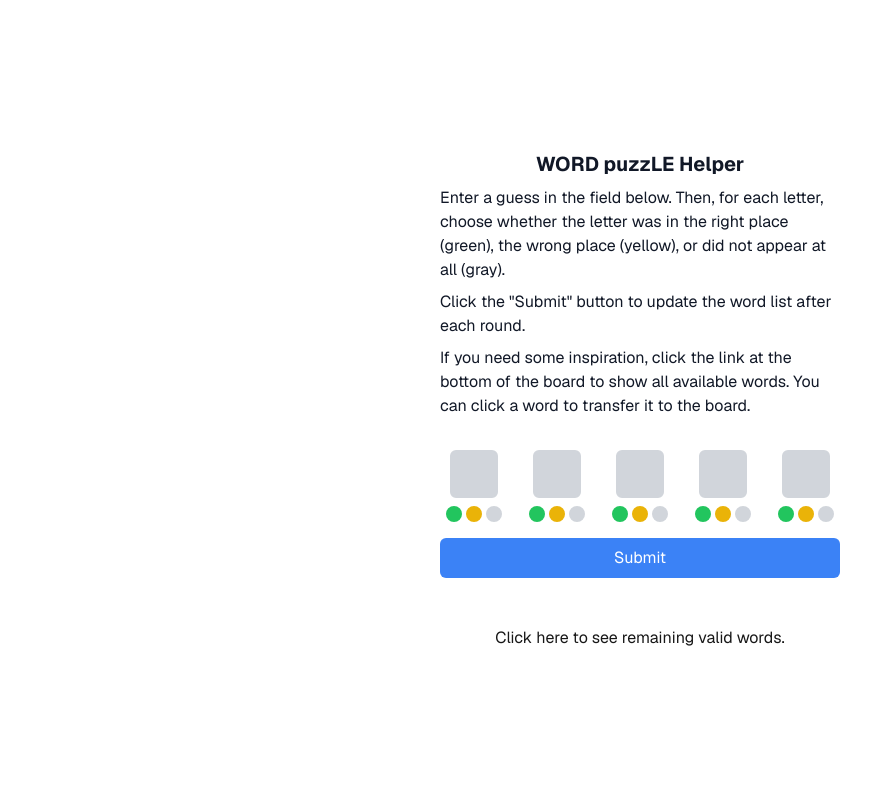
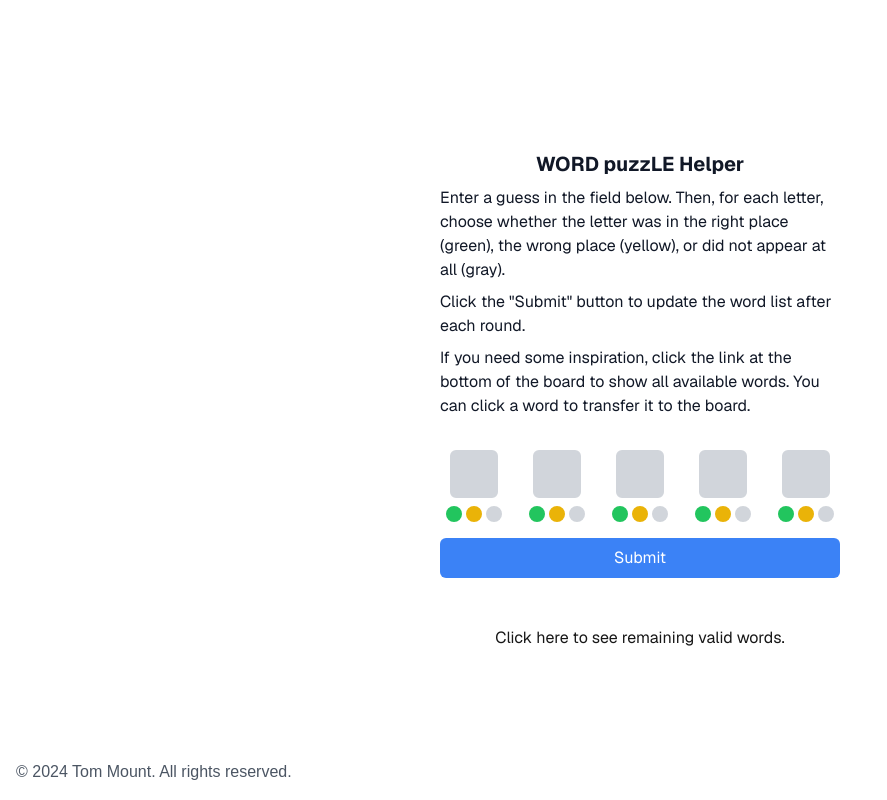
Before and after one commit to tmountjr/wordle-frontend, a Next.js app: page / in a window 1280 px wide. Shown: the whole page, without its empty margins (0-887 px from the left). Built offline with nearby package versions, Linux system fonts and the light colour scheme.

Commit message:
add copyright footer notice

```diff
--- a/src/app/page.js
+++ b/src/app/page.js
@@ -2,10 +2,17 @@ import Board from '@/components/Board'
 
 export default function Home() {
   return (
-    <div className="grid grid-rows-[20px_1fr_20px] items-center justify-items-center min-h-screen p-6 pb-10 gap-16 sm:p-10 font-[family-name:var(--font-geist-sans)]">
-      <main className="flex flex-col gap-8 row-start-2 items-center w-full sm:w-1/3">
-        <Board />
-      </main>
-    </div>
+    <>
+      <div className="relative min-h-screen">
+        <div className="grid grid-rows-[20px_1fr_20px] items-center justify-items-center min-h-screen p-6 pb-10 gap-16 sm:p-10 font-[family-name:var(--font-geist-sans)]">
+          <main className="flex flex-col gap-8 row-start-2 items-center w-full sm:w-1/3">
+            <Board />
+          </main>
+        </div>
+        <div className="fixed bottom-0 left-0 p-4 text-gray-600 dark:text-gray-400">
+          &copy; {new Date().getFullYear()} Tom Mount. All rights reserved.
+        </div>
+      </div>
+    </>
   );
 }
```
